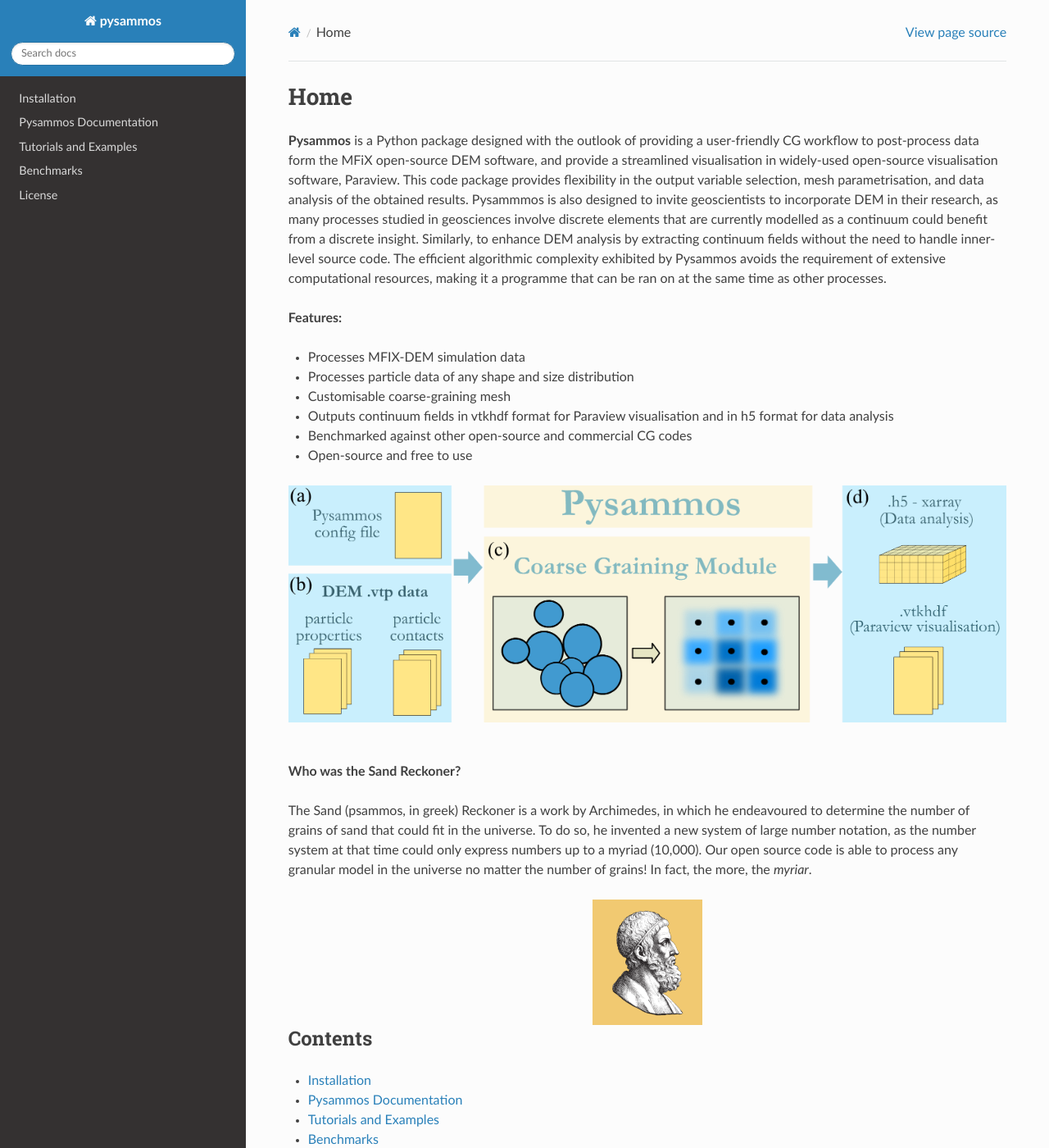
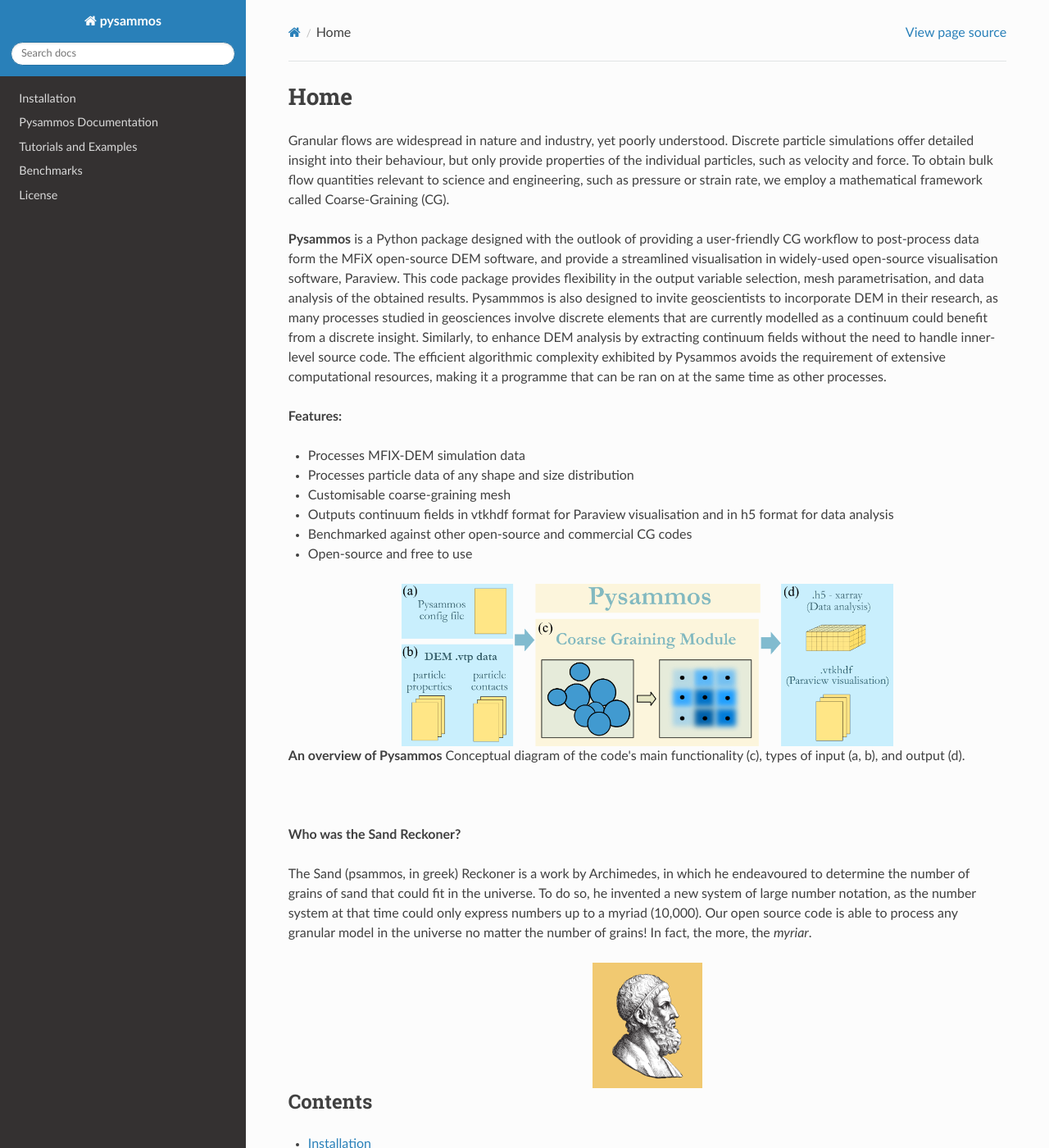
Before and after one commit to Claudia-Elijas/pysammos, a Sphinx documentation site: the page built from docs/index.rst, in a window 1280 px wide and 1400 px high. Shown: the whole window at 82% size. Built offline with Sphinx 7.4.7 and the Read the Docs theme 3.1.0, drawn with Linux system fonts in a browser that asks for light colours.

Commit message:
changes in docs presentation

```diff
--- a/docs/index.rst
+++ b/docs/index.rst
@@ -6,6 +6,7 @@
 Home
 ====
 
+Granular flows are widespread in nature and industry, yet poorly understood. Discrete particle simulations offer detailed insight into their behaviour, but only provide properties of the individual particles, such as velocity and force. To obtain bulk flow quantities relevant to science and engineering, such as pressure or strain rate, we employ a mathematical framework called Coarse-Graining (CG).
 
 **Pysammos** is a Python package designed with the outlook of providing a user-friendly
 CG workflow to post-process data form the MFiX open-source DEM software,
@@ -32,7 +33,8 @@
 .. image:: _static/system_context_diagram.png
    :alt: pysammos logo
    :align: center
-
+   :width: 600px
+**An overview of Pysammos** Conceptual diagram of the code's main functionality (c), types of input (a, b), and output (d).
 
 |
 
```
Also changed, not shown: README.md (+10 -1 lines).
